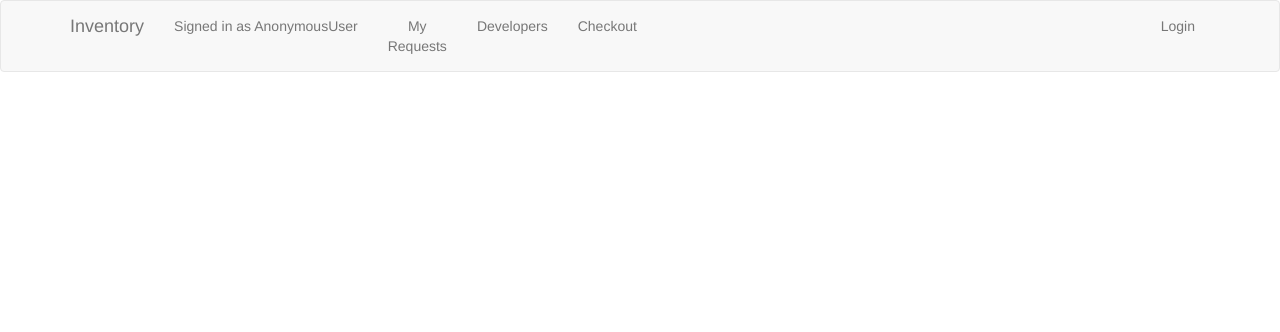
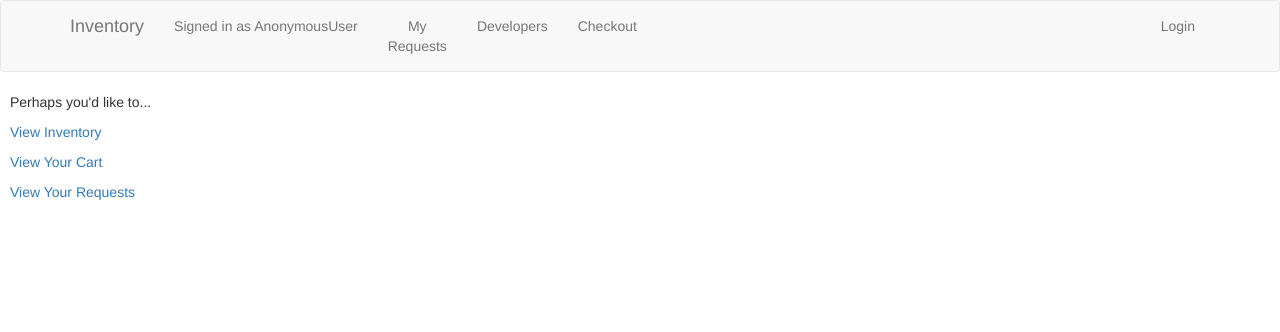
Before and after one commit to lad-47/inventory-project, a Django app: template mysite/home/templates/home/message.html in a window 1280 px wide. Shown: the top 332 px of the page. Run offline with Django 3.2, Linux system fonts and the light colour scheme; the template is opened without the code that fills it, so the values that code supplies are empty; some libraries are stand-ins or nearby versions.

```diff
--- a/mysite/home/forms.py
+++ b/mysite/home/forms.py
@@ -2,4 +2,4 @@ from django import forms
 from home.models import CustomFieldEntry, Item, Tag;
 
 class CheckoutForm(forms.Form):
-	cart_reason = forms.CharField(max_length=100);
+	cart_reason = forms.CharField(max_length=100, label="Request Reason:");
--- a/mysite/home/signals.py
+++ b/mysite/home/signals.py
@@ -58,7 +58,7 @@ def log_request(sender, instance, created, **kwargs):
 @receiver(pre_delete, sender=Cart_Request, dispatch_uid="request_delete")
 def log_request_delete(sender, instance, **kwargs):
     user = get_current_user()
-    log = Log(initiating_user=user.id,nature='DELETE Request',timestamp=timezone.now(), related_request=instance.id, affected_user=instance.owner.id)
+    log = Log(initiating_user=user.id,nature='DELETE Request',timestamp=timezone.now(), related_request=instance.id, affected_user=instance.cart_owner.id)
     log.save()
 
 @receiver(post_save, sender=User, dispatch_uid="user_save")
--- a/mysite/home/templates/home/detail.html
+++ b/mysite/home/templates/home/detail.html
@@ -20,18 +20,15 @@
   {% endfor %}
 </div>
 <div style="padding-left: 15px">
-  <h2>Custom Fields</h2>
   {% for cf in custom %}
     <p>{{cf}}</p>
   {% endfor %}
 </div>
-
+<h2> Requests with this item: </h2>
 <ul class="list-group">
 	{% for request in requests %}
-	{% if request.status == "O" %}
   	<li class="list-group-item list-group-item-action flex-column align-items-start">
     <div class="d-flex w-100 justify-content-between">Reason: {{request.reason}} <span style="margin-left:10px" class="badge">{{request.quantity}}</span></div></li>
-  	{% endif %}
 	{% endfor %}
 </ul>
 
--- a/mysite/home/templates/home/message.html
+++ b/mysite/home/templates/home/message.html
@@ -1,7 +1,19 @@
 {% extends "base.html" %}
 
 {% block content %}
-<div style="padding-left: 15px">
-{{message}}
+
+<head>
+  <style type="text/css">
+    .options_layout p { margin-left:10px;
+    				margin-bottom:10px; }
+  </style>
+</head>
+
+<div class="options_layout">
+<h3 style="margin-left:10px">{{message}}</h3>
+<p> Perhaps you'd like to... </p>
+<p><a href="{% url 'index' %}">View Inventory</a></p>
+<p><a href="{% url 'checkout' %}">View Your Cart</a></p>
+<p><a href="{% url 'requests' %}">View Your Requests</a></p>
 </div>
 {% endblock %}
```
Also changed, not shown: mysite/home/views.py (+10 -2 lines).
